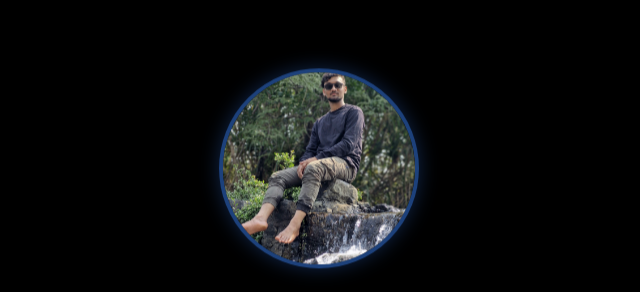
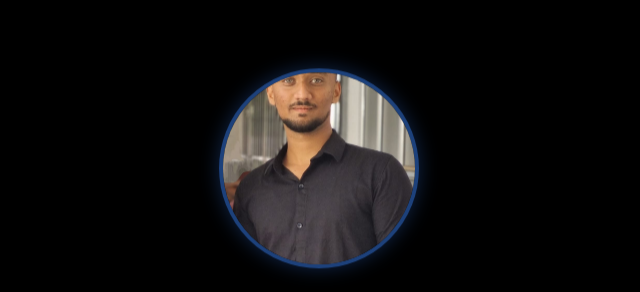
Before and after one commit to Rehannurle/rehanportfolio, a plain HTML site: page index.html in a window 1280 px wide. Shown: the part 104-396 px from the top of the page, without its empty margins (321-961 px from the left). Drawn offline with nearby package versions, Linux system fonts and the light colour scheme.

Commit message:
Update index.html

```diff
--- a/index.html
+++ b/index.html
@@ -185,7 +185,7 @@
     </div>
     <div class="relative z-10 text-center px-4">
       <div class="mb-8 animate-float">
-        <img src="profile.jpeg" alt="Rehan Nurle" class="profile-image mx-auto">
+        <img src="image.jpeg" alt="Rehan Nurle" class="profile-image mx-auto">
       </div>
       <h1 class="text-7xl font-bold mb-6 animate-fade-in">
         <span class="bg-clip-text text-transparent bg-gradient-to-r from-blue-400 to-purple-500">Rehan Nurle</span>
```
